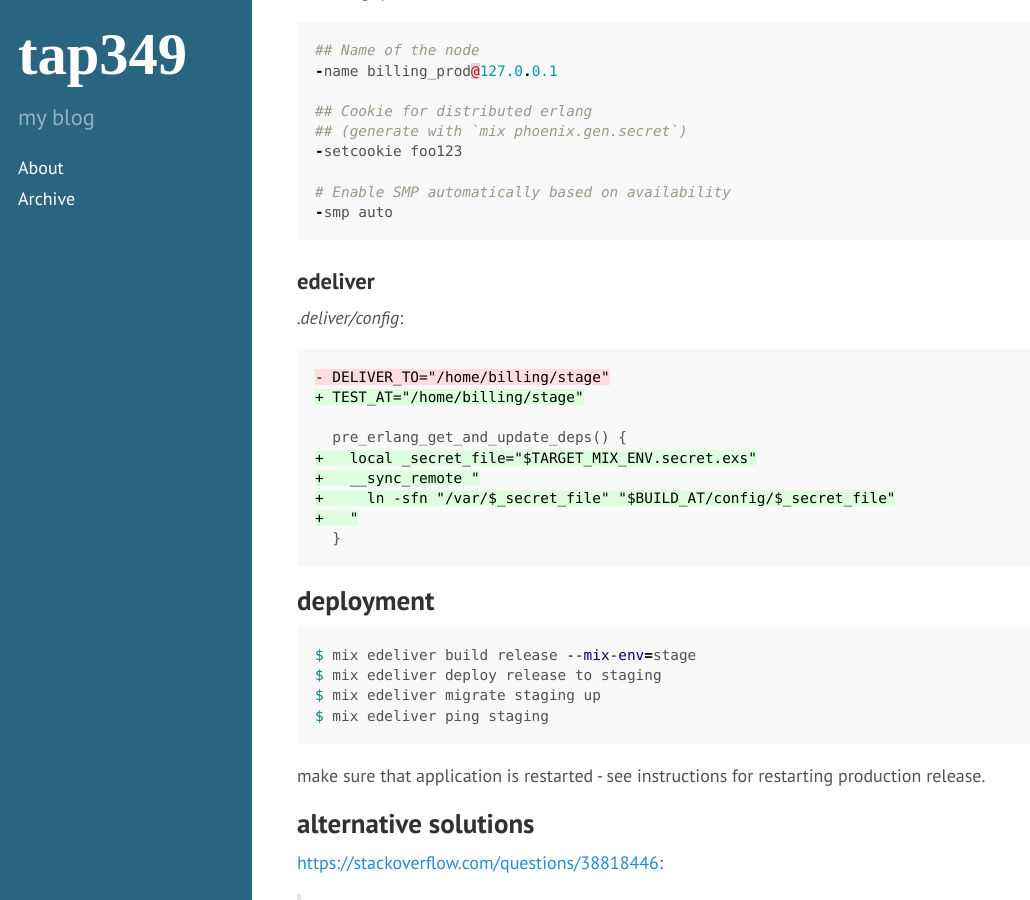
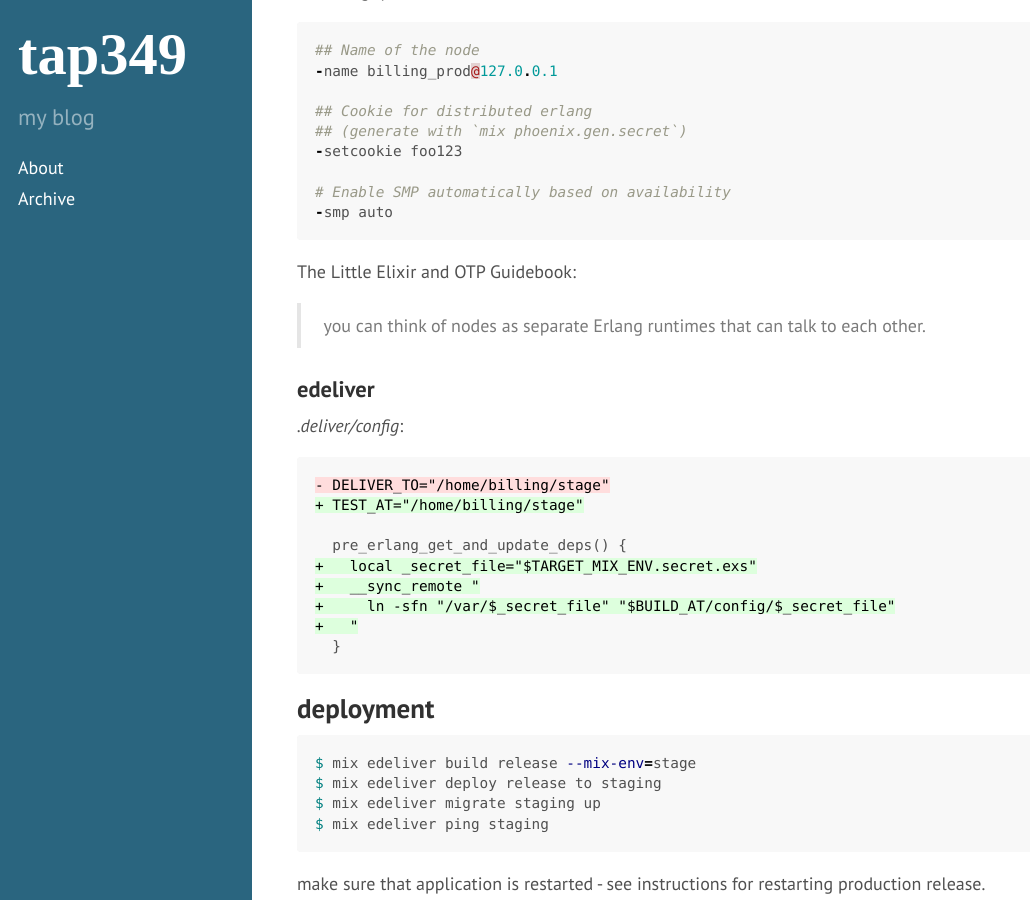
Before and after one commit to tap349/tap349.github.io, a Jekyll site: the page built from _posts/2017-08-13-elixir-stage-environment.md, in a window 1280 px wide and 900 px high, scrolled down 1943 px. Shown: the whole window, without its empty margins (0-1030 px from the left). Built offline with Jekyll 4.4.1, drawn with Linux system fonts in a browser that asks for light colours.

Commit message:
update 2017-08-17_21:17:47

````diff
--- a/_posts/2017-08-13-elixir-stage-environment.md
+++ b/_posts/2017-08-13-elixir-stage-environment.md
@@ -96,6 +96,11 @@ _rel/vm.args.prod_:
 -smp auto
 ```
 
+The Little Elixir and OTP Guidebook:
+
+> you can think of nodes as separate Erlang runtimes
+> that can talk to each other.
+
 ### edeliver
 
 _.deliver/config_:
````
